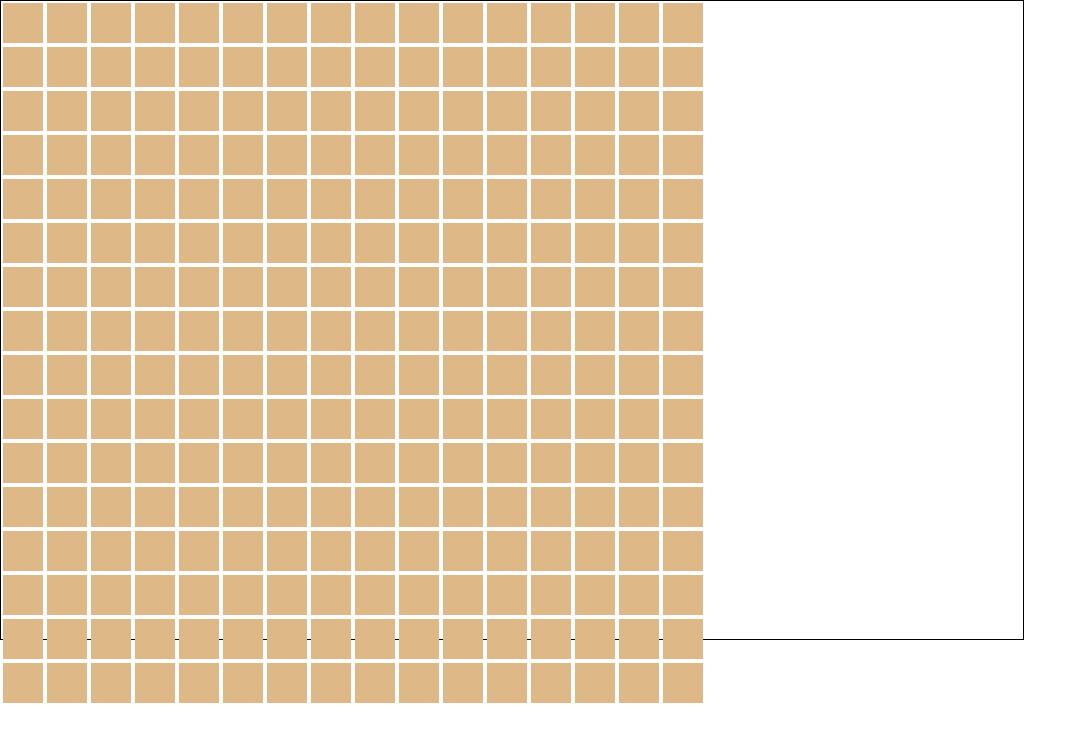
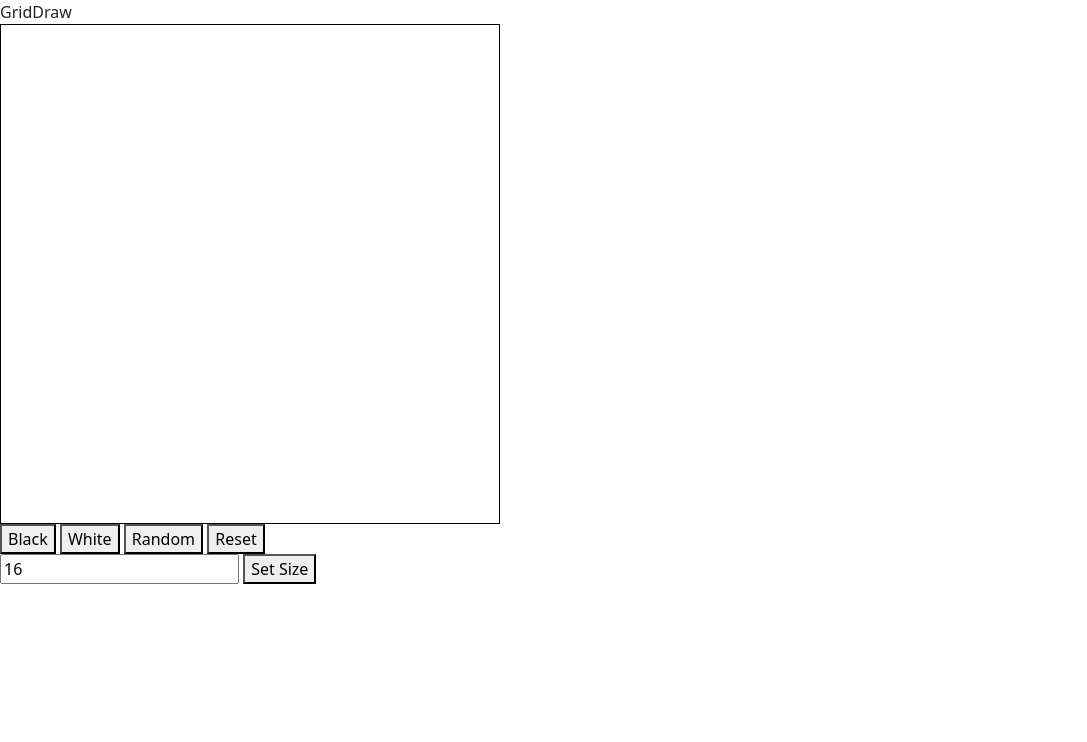
Before and after one commit to Bwandrius/grid-draw, a plain HTML site: page index.html in a window 1280 px wide. Shown: the whole page, without its empty margins (0-1087 px from the left). Drawn offline with nearby package versions, Linux system fonts and the light colour scheme.

Commit message:
board populating

```diff
--- a/index.html
+++ b/index.html
@@ -12,7 +12,26 @@
 </head>
 <body>
 
-    <div id="grid-container"></div>
+    <div class="flex-container">
+        <div class="title">GridDraw</div>
+        <div class="content">
+            <div id="grid-container"></div>
+
+            <div class="buttons">
+                <button>Black</button>
+                <button>White</button>
+                <button>Random</button>
+                <button>Reset</button>
+            </div>
+
+            <div>
+                <input type="text" placeholder="Grid Size" value="16" onchange="changeSize(this.value)">
+                <button>Set Size</button>
+            </div>
+        </div>
+    </div>
+
+
 
     <script src="./script.js"></script>
 </body>
--- a/script.js
+++ b/script.js
@@ -1,21 +1,40 @@
-let gridContainer = document.querySelector('#grid-container');
-console.log(gridContainer);
+function fillGrid(size){
+    let gridContainer = document.querySelector('#grid-container');
+    let gridCells = gridContainer.querySelectorAll('div');
+    gridCells.forEach(div => div.remove());
+    gridContainer.style.gridTemplateColumns = `repeat(${size} , 1fr)`;
+    gridContainer.style.gridTemplateRows = `repeat(${size} , 1fr)`;
+    console.log(gridContainer);
 
-function makeGrid (rows, cols) {
+    let amount = size * size;
 
-    for (let i = 0; i < rows; i++) {
-        let gridRow = document.createElement("div");
-        gridRow.classList.add("grid-row");
-
-        for (let j = 0; j < cols; j++) {
-            let gridCell = document.createElement("div");
-            gridCell.classList.add("grid-cell");
-
-            gridRow.appendChild(gridCell);
-        }
-
-        gridContainer.appendChild(gridRow);
+    for (let i = 0; i < amount; i++) {
+        let gridCell = document.createElement('div');
+        gridCell.style.backgroundColor = 'green';
+        gridContainer.insertAdjacentElement('beforeend', gridCell);
     }
 }
 
-makeGrid(16, 16);
+
+function changeSize(input){
+    fillGrid(input);
+}
+
+// function makeGrid (rows, cols) {
+
+//     for (let i = 0; i < rows; i++) {
+//         let gridRow = document.createElement("div");
+//         gridRow.classList.add("grid-row");
+
+//         for (let j = 0; j < cols; j++) {
+//             let gridCell = document.createElement("div");
+//             gridCell.classList.add("grid-cell");
+
+//             gridRow.appendChild(gridCell);
+//         }
+
+//         gridContainer.appendChild(gridRow);
+//     }
+// }
+
+// makeGrid(16, 16);
--- a/style.css
+++ b/style.css
@@ -1,12 +1,11 @@
 #grid-container {
-    width: 80vw;
-    height: 80vh;
+    width: 500px;
+    height:500px;
     border: 1px solid black;
-    display: flex;
-    flex-wrap: wrap;
+    display: grid;
   }
 
-  .grid-row {
+  /* .grid-row {
     display: flex;
     width: 100%;
   }
@@ -17,4 +16,4 @@
     margin: 2px;
 
     background-color: burlywood;
-  }
+  } */
```
